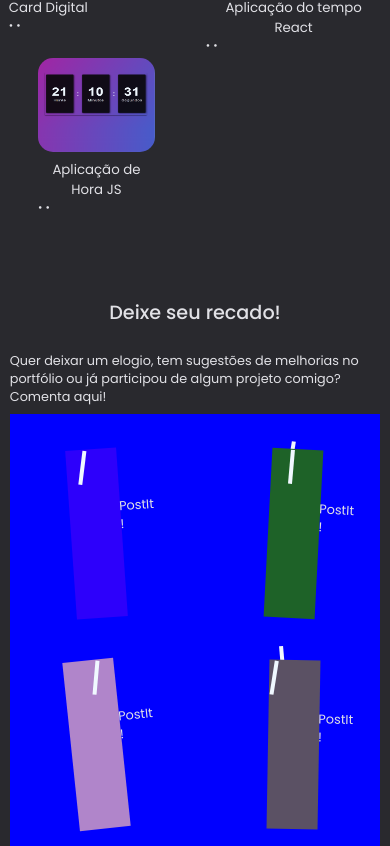
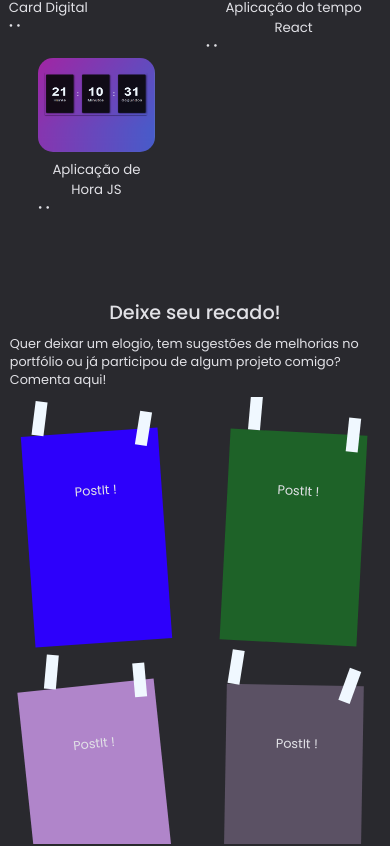
Before and after one commit to Brunogoniadis/PortifolioBrunoGoniadis, a React (Vite) app: page / in a window 390 px wide. Shown: the part 2106-2952 px from the top of the page. Built offline with nearby package versions, Linux system fonts and the light colour scheme.

Commit message:
Responsive: PostIt Container

```diff
--- a/src/components/PostIt/style.ts
+++ b/src/components/PostIt/style.ts
@@ -47,7 +47,25 @@ export const Container = styled.div`
         left: ${() => Math.floor(Math.random() * (210 - 200 + 1) + 190)}px;
 
         transform: rotate(${() => Math.floor(Math.random() * 26)}deg);
+    }
 
+    @media (max-width: 512px) {
+        width: 35vw;
+        height: 25vh;
+
+        .tape1{
+            top: -15vh;
+            width: 3.2vw;
+            position: relative;
+        }
+
+        .tape2{
+            position: absolute;
+            left: 30vw;
+            top: -2vh;
+            width: 3.2vw;
+
+        }
 
     }
 `
--- a/src/pages/Contato/styles.ts
+++ b/src/pages/Contato/styles.ts
@@ -132,6 +132,10 @@ export const Container = styled.div`
     }
     @media (max-width: 512px) {
 
+        h2{
+            margin-bottom: -2vh;
+        }
+
         padding-left: 0;
         padding-right: 0;
 
@@ -140,7 +144,6 @@ export const Container = styled.div`
         }
 
         .pinContainer{
-            background-color:blue;
             width: 95%;
             margin-top: -2vh;
 
```
